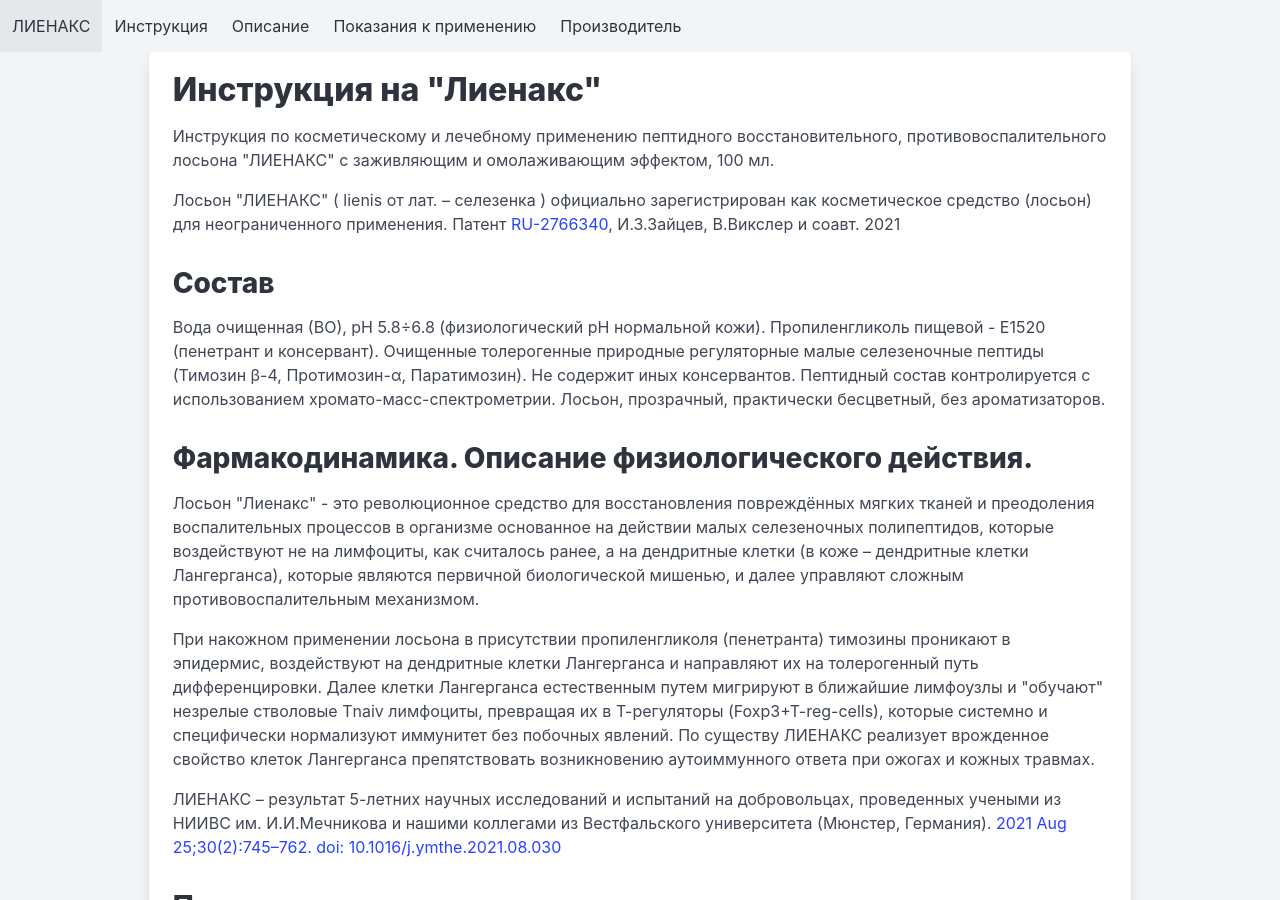
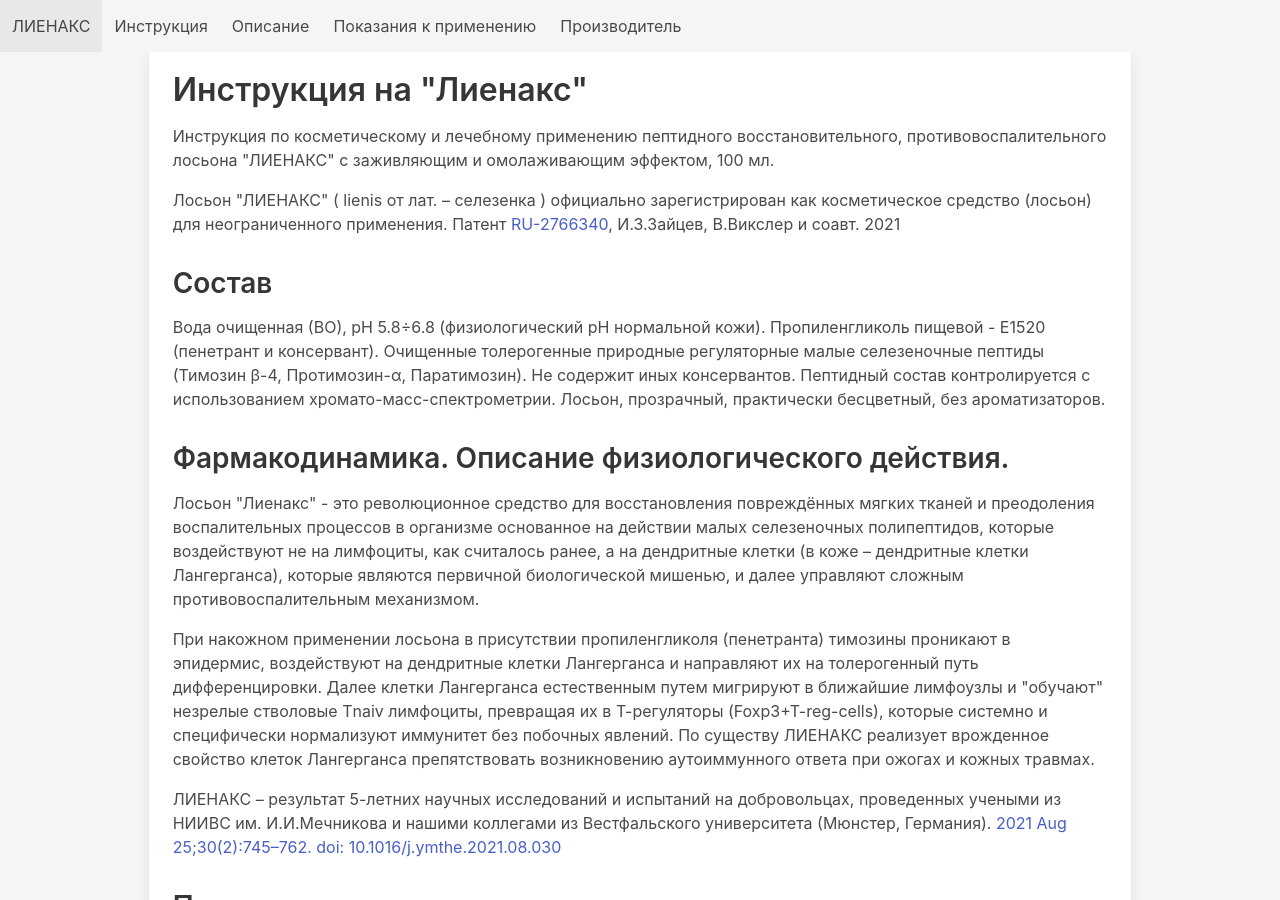
Before and after one commit to w3craft/lienax, a Jekyll site: the page built from index.html, in a window 1280 px wide and 900 px high. Built offline with Jekyll 4.4.1, drawn with Linux system fonts in a browser that asks for light colours.

Commit message:
modified:   _includes/head.html

```diff
--- a/_includes/head.html
+++ b/_includes/head.html
@@ -2,7 +2,8 @@
   <meta charset="utf-8">
   <meta name="viewport" content="width=device-width, initial-scale=1">
   {% seo %}
-  <link rel="stylesheet" href="https://cdn.jsdelivr.net/npm/bulma@1.0.2/css/bulma.min.css">
+  <!--link rel="stylesheet" href="https://cdn.jsdelivr.net/npm/bulma@1.0.2/css/bulma.min.css" -->
+  <link rel='stylesheet' href='https://cdn.jsdelivr.net/npm/bulma@0.9.3/css/bulma.min.css'>
   <!-- Javascript toggle -->
   <script type="text/javascript">
     document.addEventListener('DOMContentLoaded', () => {
```
